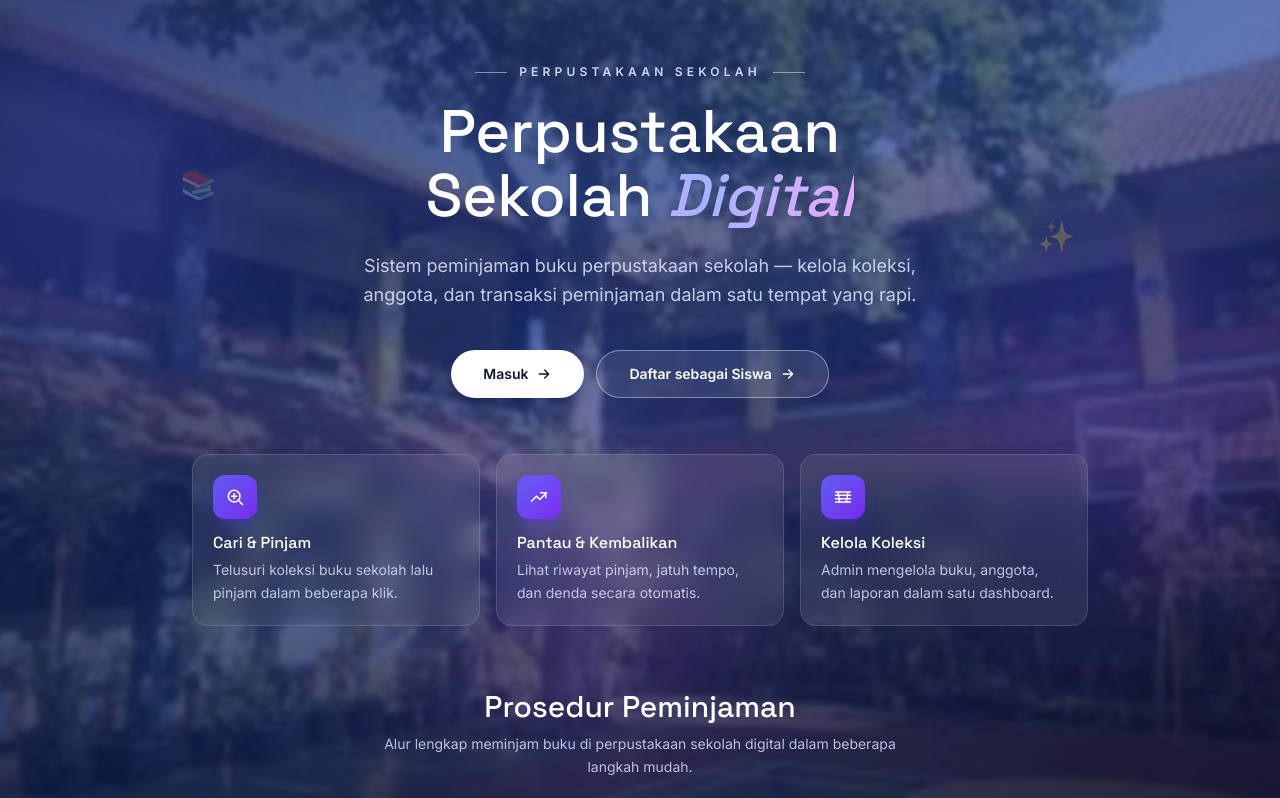
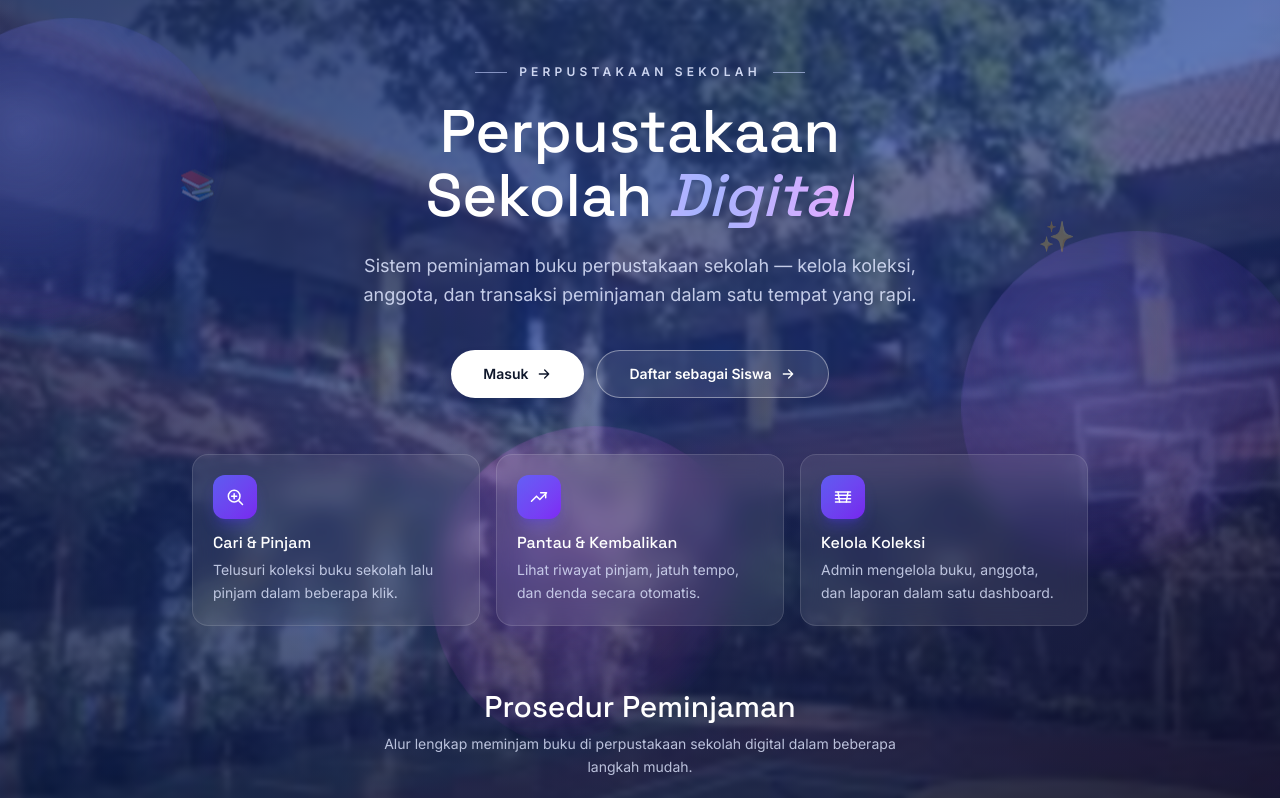
Before and after one commit to Xzrii1/jajalke, a Next.js app: page / in a window 1280 px wide. Shown: the top 798 px of the page. Built offline with nearby package versions, Linux system fonts and the light colour scheme; no server answers.

Commit message:
perf: optimasi animasi anti-lag di perangkat rendah

```diff
--- a/src/app/globals.css
+++ b/src/app/globals.css
@@ -49,12 +49,10 @@ body {
   from {
     opacity: 0;
     transform: translateY(10px);
-    filter: blur(3px);
   }
   to {
     opacity: 1;
     transform: translateY(0);
-    filter: blur(0);
   }
 }
 
@@ -83,16 +81,39 @@ body {
   0%, 100% { transform: translate3d(0, 0, 0); }
   50% { transform: translate3d(0, -22px, 0); }
 }
-.anim-float { animation: floaty 7s ease-in-out infinite; }
-.anim-float-slow { animation: floaty 11s ease-in-out infinite; }
+.anim-float { animation: floaty 7s ease-in-out infinite; will-change: transform; }
+.anim-float-slow { animation: floaty 11s ease-in-out infinite; will-change: transform; }
 
 @keyframes drift {
-  0% { transform: translate(0, 0) scale(1); opacity: 0.35; }
-  50% { transform: translate(26px, -30px) scale(1.15); opacity: 0.7; }
-  100% { transform: translate(0, 0) scale(1); opacity: 0.35; }
+  0% { transform: translate3d(0, 0, 0) scale(1); opacity: 0.35; }
+  50% { transform: translate3d(26px, -30px, 0) scale(1.15); opacity: 0.7; }
+  100% { transform: translate3d(0, 0, 0) scale(1); opacity: 0.35; }
 }
-.anim-drift { animation: drift 14s ease-in-out infinite; }
-.anim-drift-rev { animation: drift 18s ease-in-out infinite reverse; }
+.anim-drift { animation: drift 14s ease-in-out infinite; will-change: transform, opacity; }
+.anim-drift-rev { animation: drift 18s ease-in-out infinite reverse; will-change: transform, opacity; }
+
+/* Orb lembut menggunakan radial-gradient (TANPA filter blur) agar hemat GPU.
+   Diganti blur-3xl pada elemen yang dianimasi untuk mencegah re-blur tiap frame. */
+.orb,
+.orb-indigo,
+.orb-violet,
+.orb-fuchsia {
+  border-radius: 9999px;
+  will-change: transform;
+}
+.orb-indigo {
+  background: radial-gradient(circle at 35% 35%, rgba(129, 140, 248, 0.55), rgba(79, 70, 229, 0.18) 60%, transparent 70%);
+}
+.orb-violet {
+  background: radial-gradient(circle at 35% 35%, rgba(167, 139, 250, 0.5), rgba(124, 58, 237, 0.16) 60%, transparent 70%);
+}
+.orb-fuchsia {
+  background: radial-gradient(circle at 35% 35%, rgba(232, 121, 249, 0.42), rgba(217, 70, 239, 0.12) 60%, transparent 70%);
+}
+/* Opsi statis (tidak dianimasi) tetap boleh pakai blur untuk kedalaman halus */
+.orb-static {
+  filter: blur(24px);
+}
 
 @keyframes gradientMove {
   0% { background-position: 0% 50%; }
@@ -154,11 +175,26 @@ body {
     inset 0 1px 0 rgba(255, 255, 255, 0.6);
 }
 
+@media (max-width: 640px) {
+  /* Layar kecil: kurangi radius blur padahal background sudah samar */
+  .glass-panel {
+    -webkit-backdrop-filter: blur(10px) saturate(1.2);
+    backdrop-filter: blur(10px) saturate(1.2);
+  }
+}
+
 .glass-chip {
   background: rgba(255, 255, 255, 0.9);
   -webkit-backdrop-filter: blur(12px) saturate(1.3);
   backdrop-filter: blur(12px) saturate(1.3);
   border: 1px solid rgba(255, 255, 255, 0.4);
+}
+
+@media (max-width: 640px) {
+  .glass-chip {
+    -webkit-backdrop-filter: blur(8px) saturate(1.2);
+    backdrop-filter: blur(8px) saturate(1.2);
+  }
 }
 
 /* Micro-interaction: kartu diangkat halus saat hover */
--- a/src/app/page.tsx
+++ b/src/app/page.tsx
@@ -135,11 +135,11 @@ export default async function Home() {
     <div className="relative flex flex-1 flex-col items-center justify-center overflow-hidden px-4 py-16">
       <SchoolBackdrop />
 
-      {/* Orb / partikel mengambang */}
+      {/* Orb / partikel mengambang (radial-gradient, hemat GPU) */}
       <div aria-hidden className="pointer-events-none fixed inset-0 -z-[5] overflow-hidden">
-        <div className="anim-drift absolute -left-24 top-16 h-72 w-72 rounded-full bg-indigo-500/30 blur-3xl" />
-        <div className="anim-drift-rev absolute right-0 top-1/3 h-80 w-80 rounded-full bg-violet-500/25 blur-3xl" />
-        <div className="anim-drift absolute bottom-10 left-1/3 h-72 w-72 rounded-full bg-fuchsia-400/20 blur-3xl" />
+        <div className="anim-drift orb orb-indigo absolute -left-24 top-16 h-72 w-72" />
+        <div className="anim-drift-rev orb orb-violet absolute right-0 top-1/3 h-80 w-80" />
+        <div className="anim-drift orb orb-fuchsia absolute bottom-10 left-1/3 h-72 w-72" />
         <span className="anim-float absolute left-[14%] top-[22%] text-3xl opacity-25">📚</span>
         <span className="anim-float-slow absolute right-[16%] top-[30%] text-3xl opacity-25">✨</span>
         <span className="anim-float absolute bottom-[26%] right-[24%] text-3xl opacity-20">📖</span>
--- a/src/components/tilt-card.tsx
+++ b/src/components/tilt-card.tsx
@@ -17,8 +17,12 @@ export function TiltCard({
   const frame = useRef(0);
 
   const reduced =
-    typeof window !== "undefined" &&
-    window.matchMedia?.("(prefers-reduced-motion: reduce)").matches;
+    (typeof window !== "undefined" &&
+      window.matchMedia?.("(prefers-reduced-motion: reduce)").matches) ||
+    // Layar sentuh (perangkat mobile/tablet): tilt 3D + backdrop-filter saat drag
+    // bisa bikin lag, jadi matikan tilt di perangkat tersebut.
+    (typeof window !== "undefined" &&
+      window.matchMedia?.("(pointer: coarse)").matches);
 
   function onMove(e: React.PointerEvent<HTMLDivElement>) {
     if (reduced || !ref.current) return;
```
